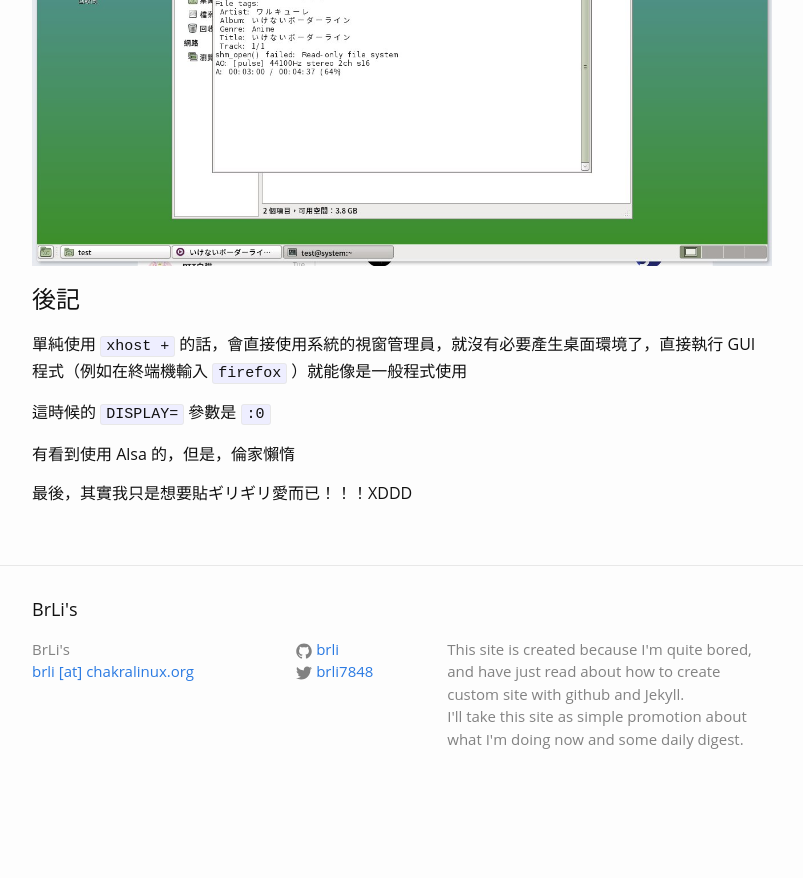
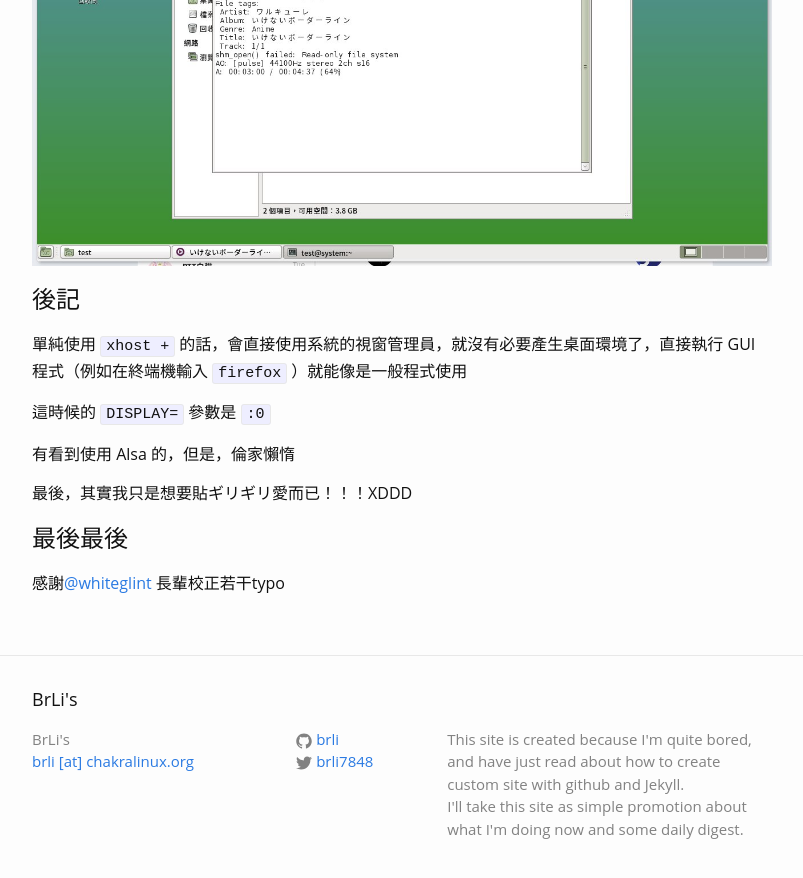
Before and after one commit to Brli/brli.github.io, a Jekyll site: the page built from _posts/2016-05-11-systemd-nspawn.markdown, in a window 1280 px wide and 900 px high, scrolled down 2558 px. Shown: the top 878 px of the window, without its empty margins (238-1041 px from the left). Built offline with Jekyll 4.4.1, drawn with Linux system fonts in a browser that asks for light colours; comment, search, counter and statistics services are not loaded; before the commit the page ends 3368 px from its top, so only the background shows below that.

Commit message:
add kudos

```diff
--- a/_posts/2016-05-11-systemd-nspawn.markdown
+++ b/_posts/2016-05-11-systemd-nspawn.markdown
@@ -135,5 +135,11 @@ $ sudo systemd-nspawn -D /rootpath --user=*username* --setenv=DISPLAY=:1 --bind=
 
 最後，其實我只是想要貼ギリギリ愛而已！！！XDDD
 
+
+最後最後
+====
+
+感謝[@whiteglint](https://github.com/whiteglint) 長輩校正若干typo
+
 [1]: https://git.archlinux.org/svntogit/packages.git/plain/trunk/pacman.conf.x86_64?h=packages/pacman "上游的原始檔"
 [2]: https://git.archlinux.org/svntogit/packages.git/plain/trunk/mirrorlist?h=packages/pacman-mirrorlist "上游的原始檔"
```
